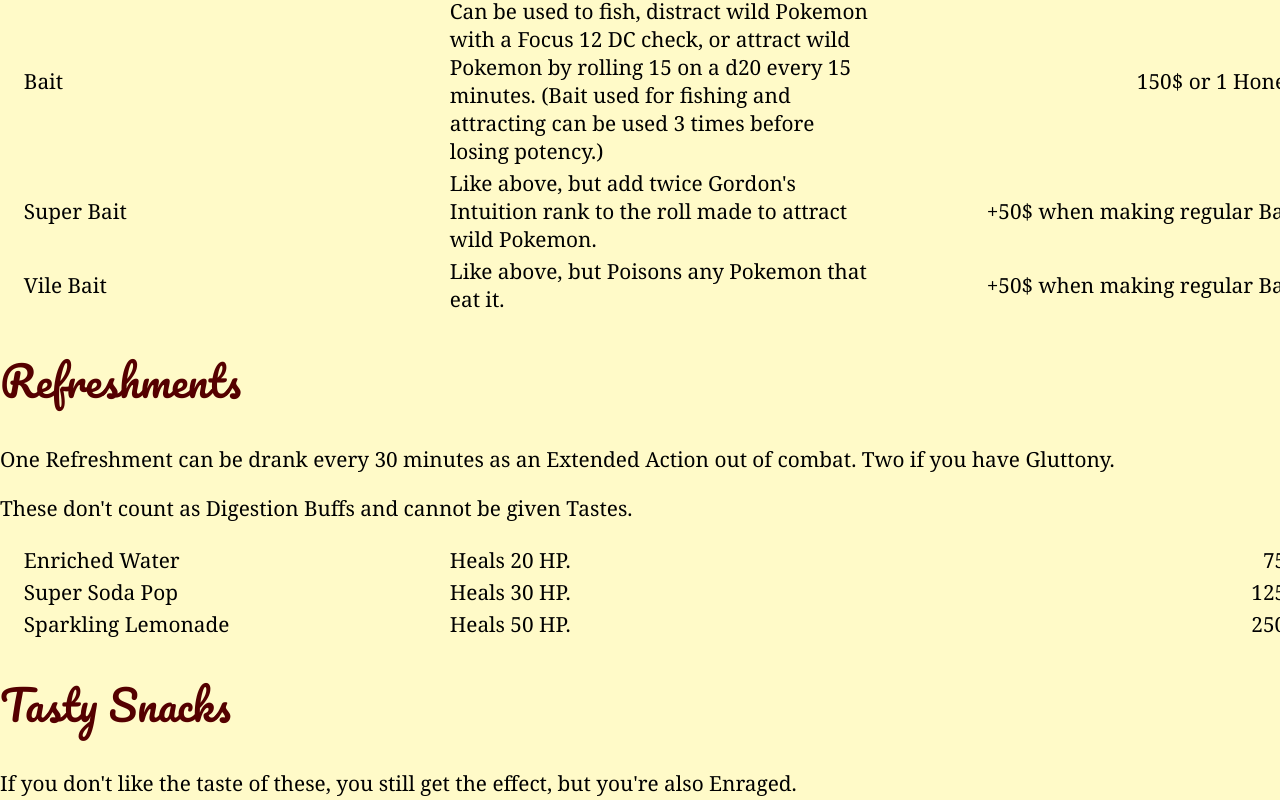
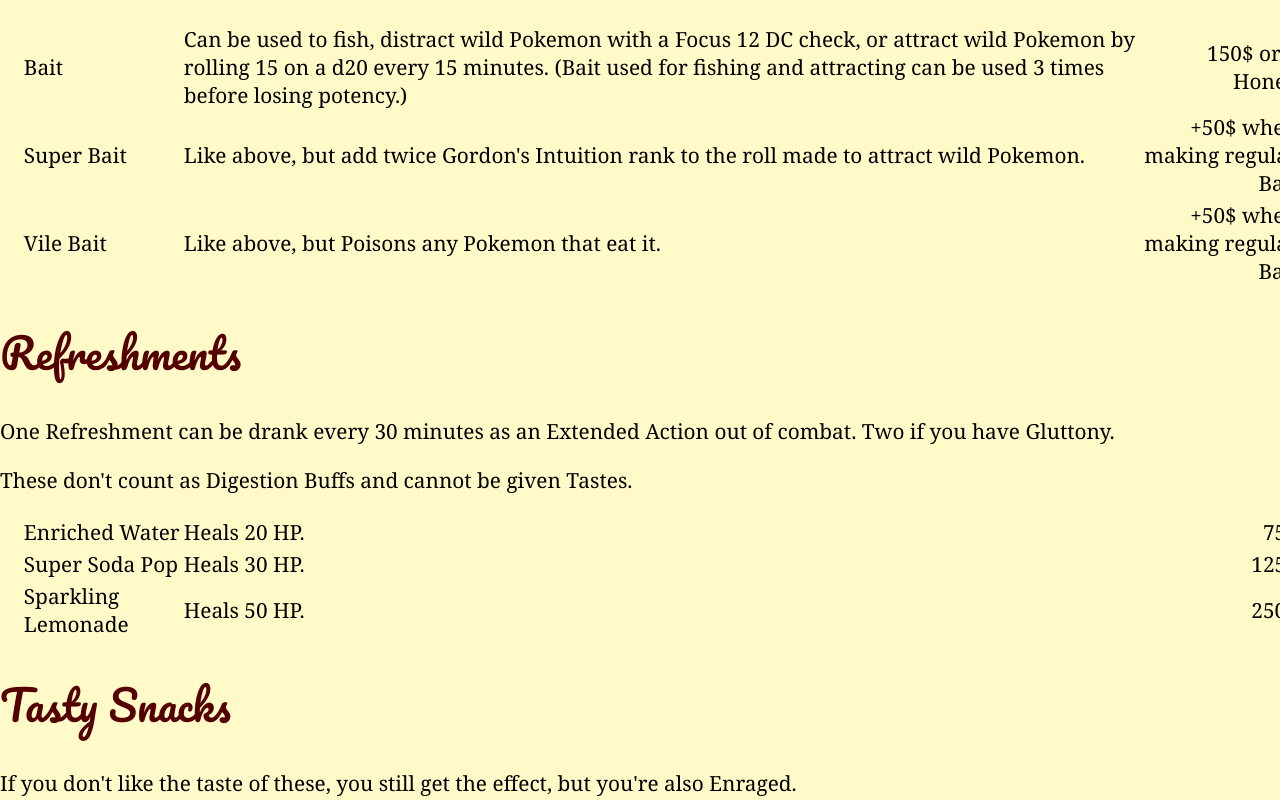
Before and after one commit to Tigt/tigt.github.io, a plain HTML site: page gordon's-menu.html in a window 1280 px wide. Shown: the part 684-1484 px from the top of the page. Drawn offline with nearby package versions, Linux system fonts and the light colour scheme.

Commit message:
Update gordon's-menu.html

```diff
--- a/gordon's-menu.html
+++ b/gordon's-menu.html
@@ -33,6 +33,10 @@
 
 	thead {
 		display: none;
+	}
+
+	tr > td:nth-child(2) {
+		width: 75%;
 	}
 
 	tr > td:nth-child(3) {
```
